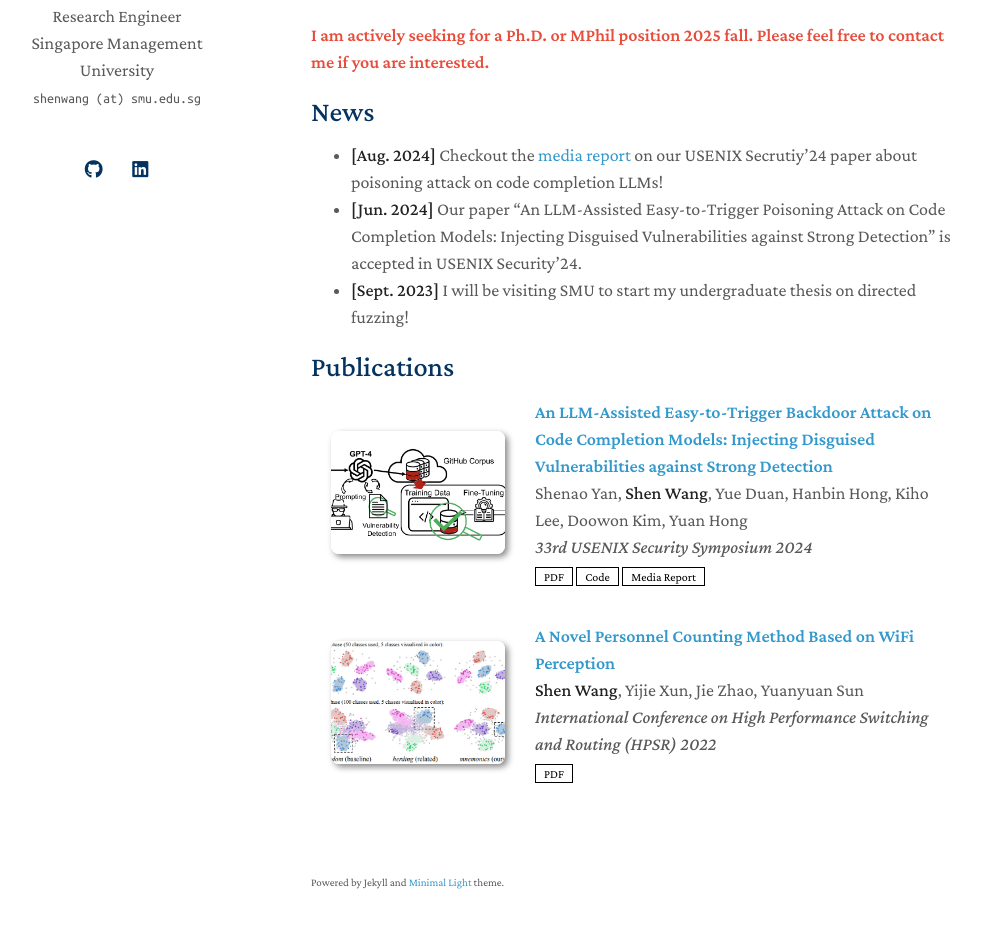
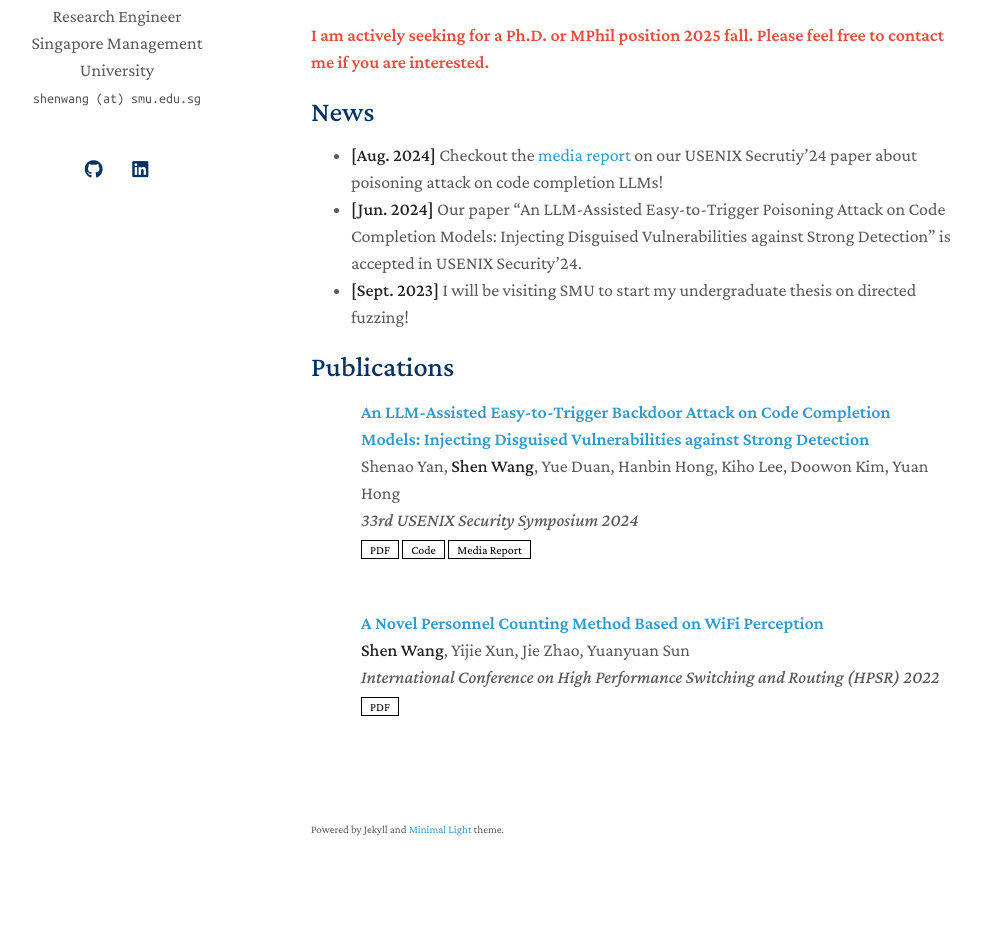
Before and after one commit to 5hEn918/5hEn918.github.io, a Jekyll site: the page built from index.md, in a window 1280 px wide and 1210 px high. Shown: the part 246-1174 px from the top of the window, without its empty margins (159-1140 px from the left). Built offline with Jekyll 4.4.1, drawn with Linux system fonts in a browser that asks for light colours; a style sheet for code colours, icons or effects is not loaded; our own code applies the rules of GitHub Pages for plain Markdown files.

Commit message:
Update publications.yml

```diff
--- a/_data/publications.yml
+++ b/_data/publications.yml
@@ -7,7 +7,7 @@ main:
     pdf: https://arxiv.org/abs/2406.06822
     code: https://github.com/null1024-ws/Poisoning-Attack-on-Code-Completion-Models
     media_report: https://darkreading.com/application-security/researchers-turn-code-completion-llms-into-attack-tools
-    image: ./assets/img/sec24.png
+    # image: ./assets/img/sec24.png
 
 
   - title: A Novel Personnel Counting Method Based on WiFi Perception
@@ -15,4 +15,4 @@ main:
     # conference_short: HPSR
     conference: International Conference on High Performance Switching and Routing (HPSR) 2022
     pdf: https://ieeexplore.ieee.org/abstract/document/9831399
-    image: ./assets/img/teaser_example.png
+    # image: ./assets/img/teaser_example.png
```
